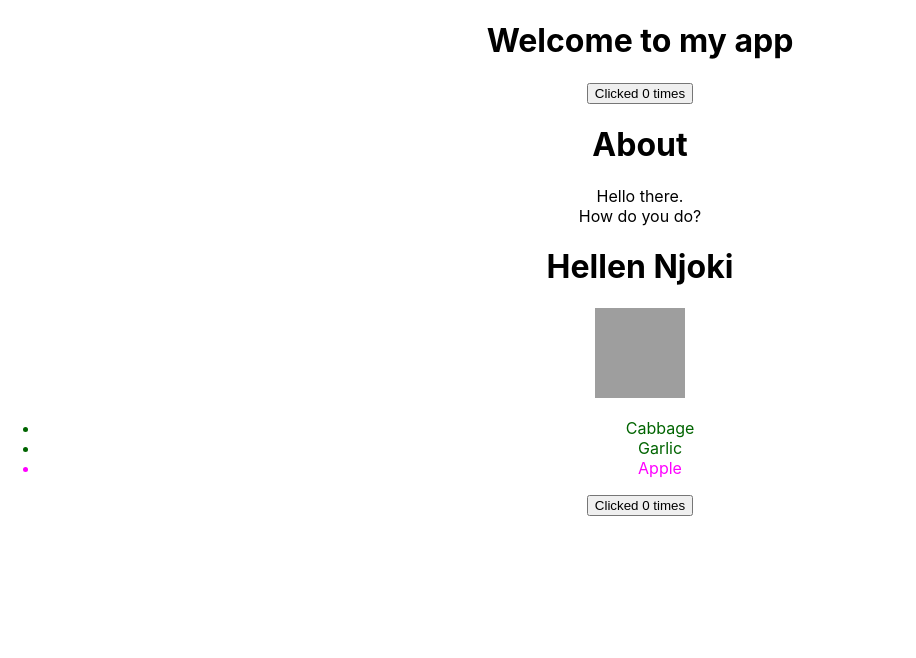
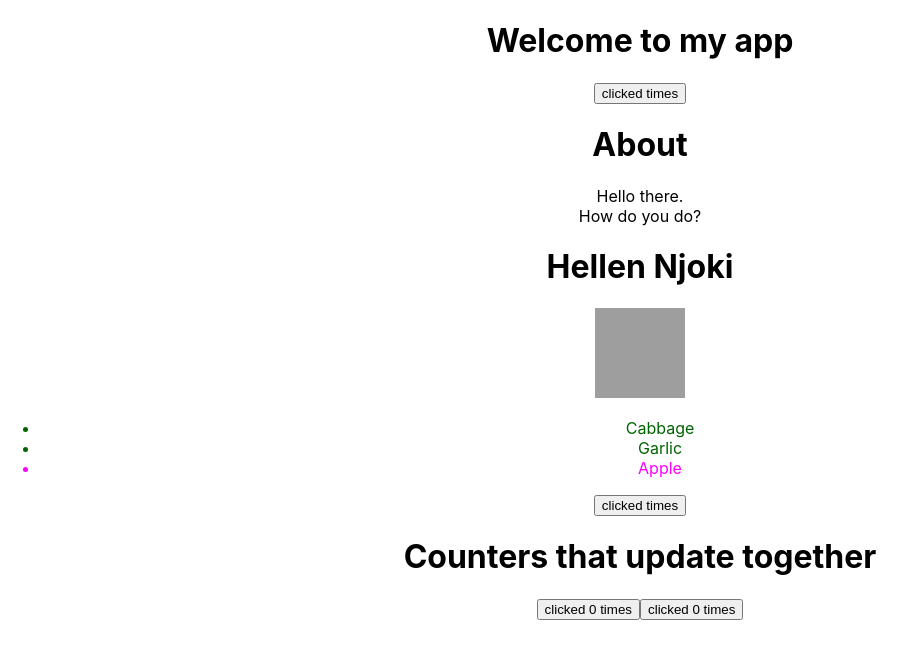
Before and after one commit to Ndathi08/react-fundamentals, a React (Create React App) app: page / in a window 1280 px wide. Shown: the top 658 px of the page, without its empty margins (0-916 px from the left). Built offline with nearby package versions, Linux system fonts and the light colour scheme; grey boxes are pictures that could not be loaded.

Commit message:
Sharing data among components

```diff
--- a/src/App.js
+++ b/src/App.js
@@ -3,6 +3,7 @@
 import AboutPage from './Components/AboutPage';
 import Profile from './Components/Profile';
 import ShoppingList from './Components/ShoppingList';
+import MyApp from './Components/MyApp';
 
 function App() {
   return (
@@ -13,6 +14,7 @@
       <Profile/>
       <ShoppingList/>
       <MyButton/>
+      <MyApp/>
     </div>
   );
 }
--- /dev/null
+++ b/src/Components/MyApp.js
@@ -0,0 +1,19 @@
+import {useState} from 'react';
+import MyButton from './MyButton';
+
+function MyApp(){
+    const [count, setCount] = useState(0);
+
+    function handleClick(){
+        setCount(count + 1);
+    }
+
+    return(
+        <div>
+            <h1>Counters that update together</h1>
+            <MyButton count = {count} onClick= {handleClick}/>
+            <MyButton count = {count} onClick= {handleClick}/>
+        </div>
+    );
+}
+export default MyApp;
--- a/src/Components/MyButton.js
+++ b/src/Components/MyButton.js
@@ -1,17 +1,10 @@
 import {useState} from 'react';
-
-function MyButton(){
-    const[count, setCount] = useState(0);
-
-    function handleClick(){
-        setCount(count + 1);
-    }
-
-
-return(
-    <button onClick={handleClick}>
-        Clicked {count} times
-    </button>
-);
+import MyApp from './MyApp';
+function MyButton({count, onClick}){
+    return(
+        <button onClick = {onClick}>
+            clicked {count} times
+        </button>
+    );
 }
 export default MyButton;
```
